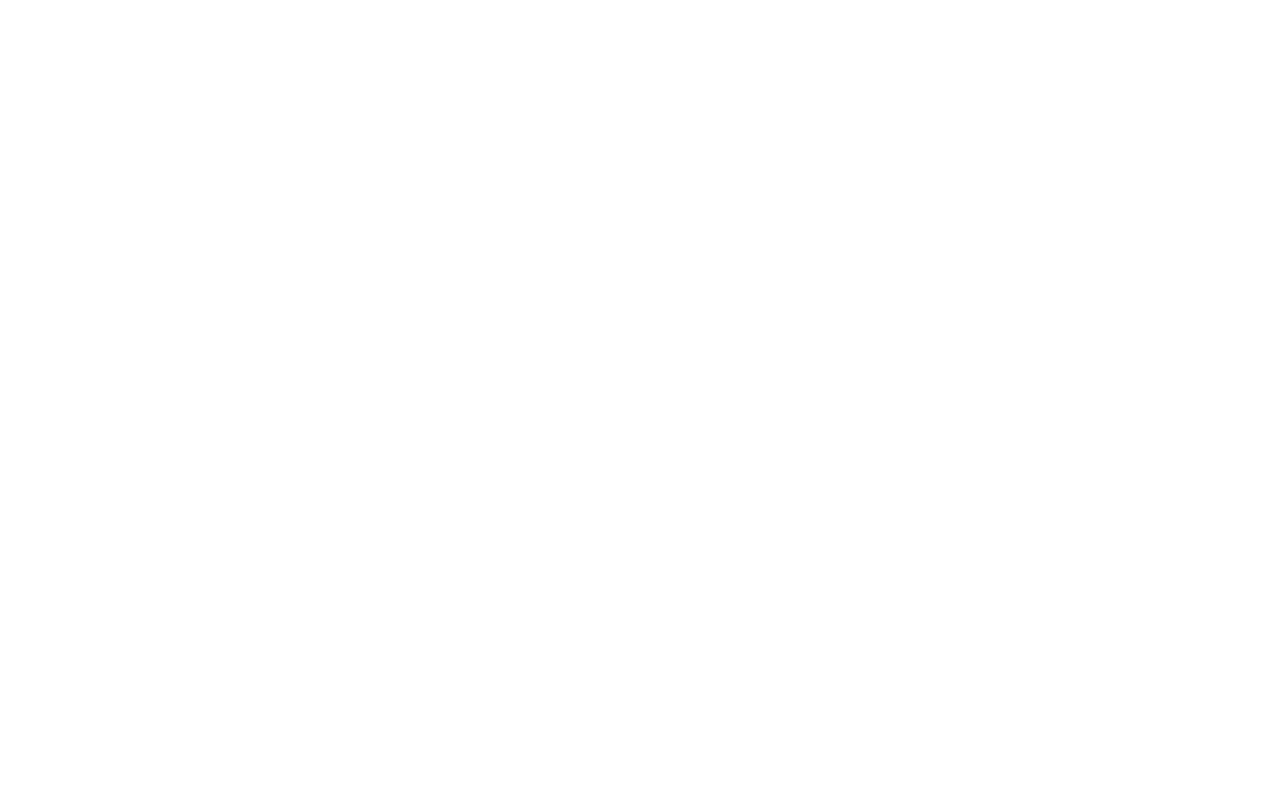
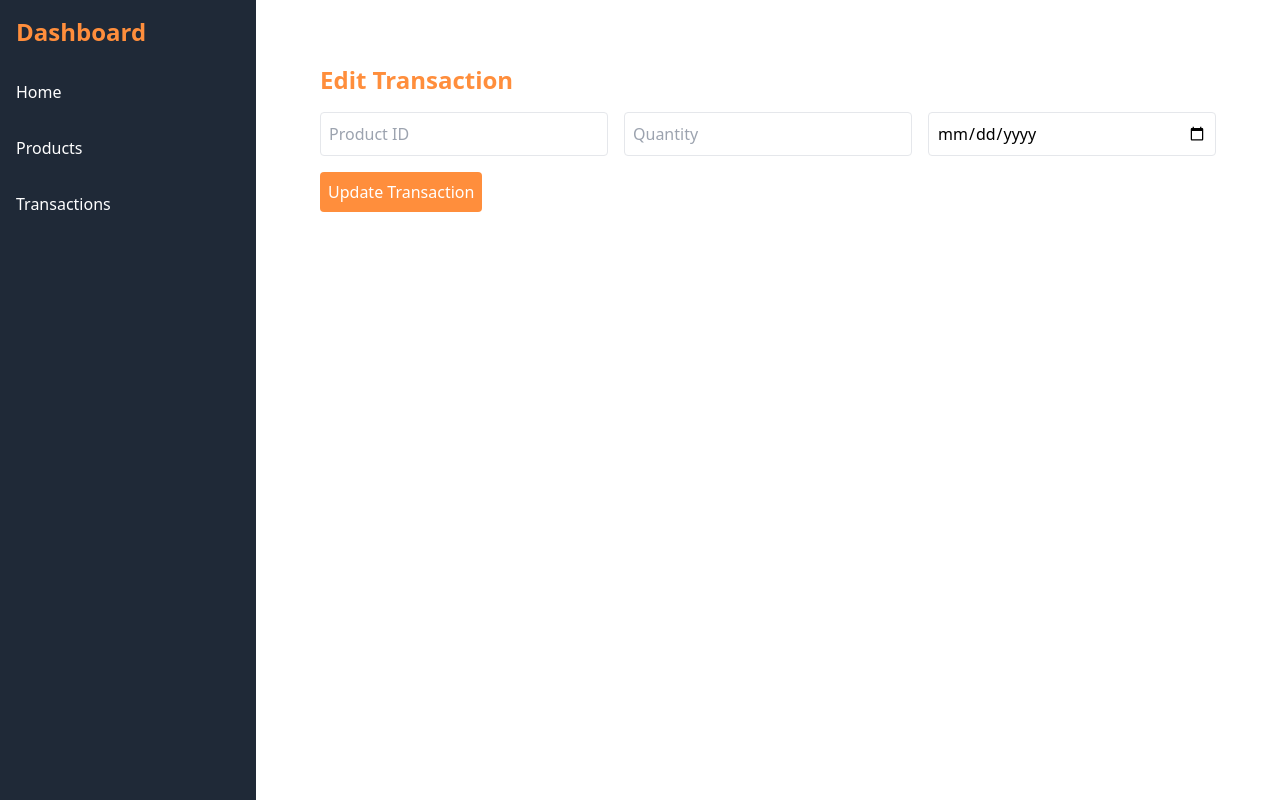
Before and after one commit to products-transactions-management/frontend, a React (Vite) app: page /transactions/edit/1 in a window 1280 px wide. Before the commit this address had no page. Built offline with nearby package versions, Linux system fonts and the light colour scheme; no server answers.

Commit message:
feat: create transactions page

```diff
--- a/src/App.tsx
+++ b/src/App.tsx
@@ -3,6 +3,8 @@
 import ProductsPage from './pages/ProductsPage'
 import { BrowserRouter, Routes, Route } from "react-router-dom";
 import RootPage from './pages/RootPage';
+import TransactionsPage from './pages/TransactionsPage';
+import EditTransactionPage from './pages/EditTransactionPage';
 
 function App() {
   return (
@@ -12,6 +14,9 @@
           <Route index element={<Dashboard />} />
           <Route path="products" element={<ProductsPage />} />
           <Route path="products/edit/:id" element={<EditProductPage />} />
+
+          <Route path="transactions" element={<TransactionsPage />} />
+          <Route path="transactions/edit/:id" element={<EditTransactionPage />} />
         </Route>
       </Routes>
     </BrowserRouter>
--- /dev/null
+++ b/src/pages/EditTransactionPage.tsx
@@ -0,0 +1,82 @@
+import React, { useState, useEffect } from "react";
+import { useNavigate, useParams } from "react-router-dom";
+import api from "../services/api";
+
+const EditTransactionPage: React.FC = () => {
+  const { id } = useParams();
+  const navigate = useNavigate();
+  const [form, setForm] = useState({
+    product_id: "",
+    quantity: "",
+    transaction_date: "",
+  });
+
+  useEffect(() => {
+    const fetchTransaction = async () => {
+      const response = await api.get(`/transactions/${id}`);
+      setForm(response.data);
+    };
+    fetchTransaction();
+  }, [id]);
+
+  const handleChange = (e: React.ChangeEvent<HTMLInputElement>) => {
+    const { name, value } = e.target;
+    setForm({ ...form, [name]: value });
+  };
+
+  const handleSubmit = async (e: React.FormEvent) => {
+    e.preventDefault();
+    try {
+      await api.put(`/transactions/${id}`, {
+        ...form,
+        quantity: Number(form.quantity),
+        transaction_date: new Date(form.transaction_date).toISOString(),
+    });
+        alert('Transaction successfully updated!');
+        navigate("/transactions");
+    } catch (error) {
+        console.error("Failed to update transaction", error);
+    }
+  };
+
+  return (
+    <div className="p-8">
+      <h1 className="text-2xl font-bold mb-4 text-orange">Edit Transaction</h1>
+      <form onSubmit={handleSubmit}>
+        <div className="grid grid-cols-3 gap-4">
+          <input
+            type="text"
+            name="product_id"
+            value={form.product_id}
+            onChange={handleChange}
+            placeholder="Product ID"
+            className="p-2 border rounded"
+            required
+          />
+          <input
+            type="number"
+            name="quantity"
+            value={form.quantity}
+            onChange={handleChange}
+            placeholder="Quantity"
+            className="p-2 border rounded"
+            required
+          />
+          <input
+            type="date"
+            name="transaction_date"
+            value={form.transaction_date}
+            onChange={handleChange}
+            className="p-2 border rounded"
+            // required
+          />
+        </div>
+        <button type="submit" className="mt-4 p-2 bg-orange text-white rounded">
+          Update Transaction
+        </button>
+      </form>
+    </div>
+  );
+};
+
+export default EditTransactionPage;
--- a/src/pages/ProductsPage.tsx
+++ b/src/pages/ProductsPage.tsx
@@ -59,7 +59,7 @@
   // Handle Delete
   const handleDelete = async (id: string) => {
     try {
-      const userConfirmed = confirm(`Apakah kamu yakin ingin menghapus product ini?`);
+      const userConfirmed = confirm(`Yakin menghapus product terpilih?`);
       if (!userConfirmed) return;
       await api.delete(`/products/${id}`);
       fetchProducts();
--- /dev/null
+++ b/src/pages/TransactionsPage.tsx
@@ -0,0 +1,222 @@
+import React, { useState, useEffect } from "react";
+import api from "../services/api";
+import { Link } from "react-router-dom";
+import { AxiosError } from "axios";
+
+interface Transaction {
+  id: string;
+  product_id: string;
+  quantity: number;
+  transaction_date: string;
+}
+
+const TransactionsPage: React.FC = () => {
+  const [transactions, setTransactions] = useState<Transaction[]>([]);
+  const [form, setForm] = useState({
+    product_id: "",
+    quantity: "",
+    transaction_date: "",
+  });
+  const [filters, setFilters] = useState({
+    sort_by_date: "asc",
+    date_start: "",
+    date_end: "",
+    quantity_min: "",
+    quantity_max: "",
+  });
+
+  // Fetch transactions
+  const fetchTransactions = async () => {
+    try {
+      const response = await api.get("/transactions", { params: filters });
+      setTransactions(response.data);
+    } catch (error) {
+      console.error("Failed to fetch transactions", error);
+    }
+  };
+
+  useEffect(() => {
+    fetchTransactions();
+  }, [filters]);
+
+  // Handle form input
+  const handleChange = (e: React.ChangeEvent<HTMLInputElement>) => {
+    const { name, value } = e.target;
+    setForm({ ...form, [name]: value });
+  };
+
+  // Handle submit (Create Transaction)
+  const handleSubmit = async (e: React.FormEvent) => {
+    e.preventDefault();
+    try {
+      await api.post("/transactions", {
+        ...form,
+        quantity: Number(form.quantity),
+        product_id: Number(form.product_id),
+        transaction_date: new Date(form.transaction_date).toISOString(),
+    });
+      setForm({ product_id: "", quantity: "", transaction_date: "" });
+
+      fetchTransactions();
+      alert("Transaction successfully created!");
+
+    } catch (error) {
+        if (error instanceof AxiosError && error.response?.status === 400) {
+          alert("Failed to create transaction\nBad Request");
+          return;
+        }
+
+        if (error instanceof AxiosError && error.response?.data.stock === 0) {
+            alert("Failed to create transaction\nProduct out of stock");
+            return;
+        }
+
+      alert("Failed to create transaction\nInternal Server Error");
+    }
+  };
+
+  // Handle filter input
+  const handleFilterChange = (e: React.ChangeEvent<HTMLInputElement | HTMLSelectElement>) => {
+    const { name, value } = e.target;
+    setFilters({ ...filters, [name]: value });
+  };
+
+  // Handle Delete
+  const handleDelete = async (id: string) => {
+    try {
+        const userConfirmed = confirm(`Yakin menghapus transaksi terpilih?`);
+        if (!userConfirmed) return;
+
+        await api.delete(`/transactions/${id}`);
+        fetchTransactions();
+    } catch (error) {
+        console.error("Failed to delete transaction", error);
+        alert('Failed to delete transaction\nCheckout to console for details information.')
+    }
+  };
+
+  return (
+    <div className="p-8">
+      <h1 className="text-2xl font-bold mb-4 text-orange">Transaction Page</h1>
+
+      {/* Form Create Transaction */}
+      <form onSubmit={handleSubmit} className="mb-6">
+        <div className="grid grid-cols-3 gap-4">
+          <input
+            type="text"
+            name="product_id"
+            value={form.product_id}
+            onChange={handleChange}
+            placeholder="Product ID"
+            className="p-2 border rounded"
+            required
+          />
+          <input
+            type="number"
+            name="quantity"
+            value={form.quantity}
+            onChange={handleChange}
+            placeholder="Quantity"
+            className="p-2 border rounded"
+            required
+          />
+          <input
+            type="date"
+            name="transaction_date"
+            value={form.transaction_date}
+            onChange={handleChange}
+            className="p-2 border rounded"
+            required
+          />
+        </div>
+        <button type="submit" className="mt-4 p-2 bg-orange text-white rounded">
+          Add Transaction
+        </button>
+      </form>
+
+      {/* Filters */}
+      <div className="grid grid-cols-2 gap-4 mb-4">
+        <div className="flex items-center gap-2">
+          <label>Sort by Date:</label>
+          <select
+            name="sort_by_date"
+            onChange={handleFilterChange}
+            className="p-2 border rounded"
+          >
+            <option value="asc">Ascending</option>
+            <option value="desc">Descending</option>
+          </select>
+        </div>
+        <div className="flex items-center gap-2">
+          <label>Filter Date Range:</label>
+          <input
+            type="date"
+            name="date_start"
+            onChange={handleFilterChange}
+            className="p-2 border rounded"
+          />
+          <input
+            type="date"
+            name="date_end"
+            onChange={handleFilterChange}
+            className="p-2 border rounded"
+          />
+        </div>
+        <div className="flex items-center gap-2">
+          <label>Filter Quantity Range:</label>
+          <input
+            type="number"
+            name="quantity_min"
+            onChange={handleFilterChange}
+            placeholder="Min"
+            className="p-2 border rounded"
+          />
+          <input
+            type="number"
+            name="quantity_max"
+            onChange={handleFilterChange}
+            placeholder="Max"
+            className="p-2 border rounded"
+          />
+        </div>
+      </div>
+
+      {/* Table Show Transactions */}
+      <table className="w-full border-collapse border">
+        <thead>
+          <tr className="bg-orange text-white">
+            <th className="border p-2">Product ID</th>
+            <th className="border p-2">Quantity</th>
+            <th className="border p-2">Transaction Date</th>
+            <th className="border p-2">Actions</th>
+          </tr>
+        </thead>
+        <tbody>
+          {transactions.map((transaction) => (
+            <tr key={transaction.id} className="hover:bg-gray-100">
+              <td className="border p-2">{transaction.product_id}</td>
+              <td className="border p-2">{transaction.quantity}</td>
+              <td className="border p-2">{new Date(transaction.transaction_date).toLocaleDateString()}</td>
+              <td className="border p-2">
+                <Link
+                  to={`/transactions/edit/${transaction.id}`}
+                  className="text-blue-500 mr-2"
+                >
+                  Edit
+                </Link>
+                <button
+                  onClick={() => handleDelete(transaction.id)}
+                  className="text-red-500"
+                >
+                  Delete
+                </button>
+              </td>
+            </tr>
+          ))}
+        </tbody>
+      </table>
+    </div>
+  );
+};
+
+export default TransactionsPage;
```
